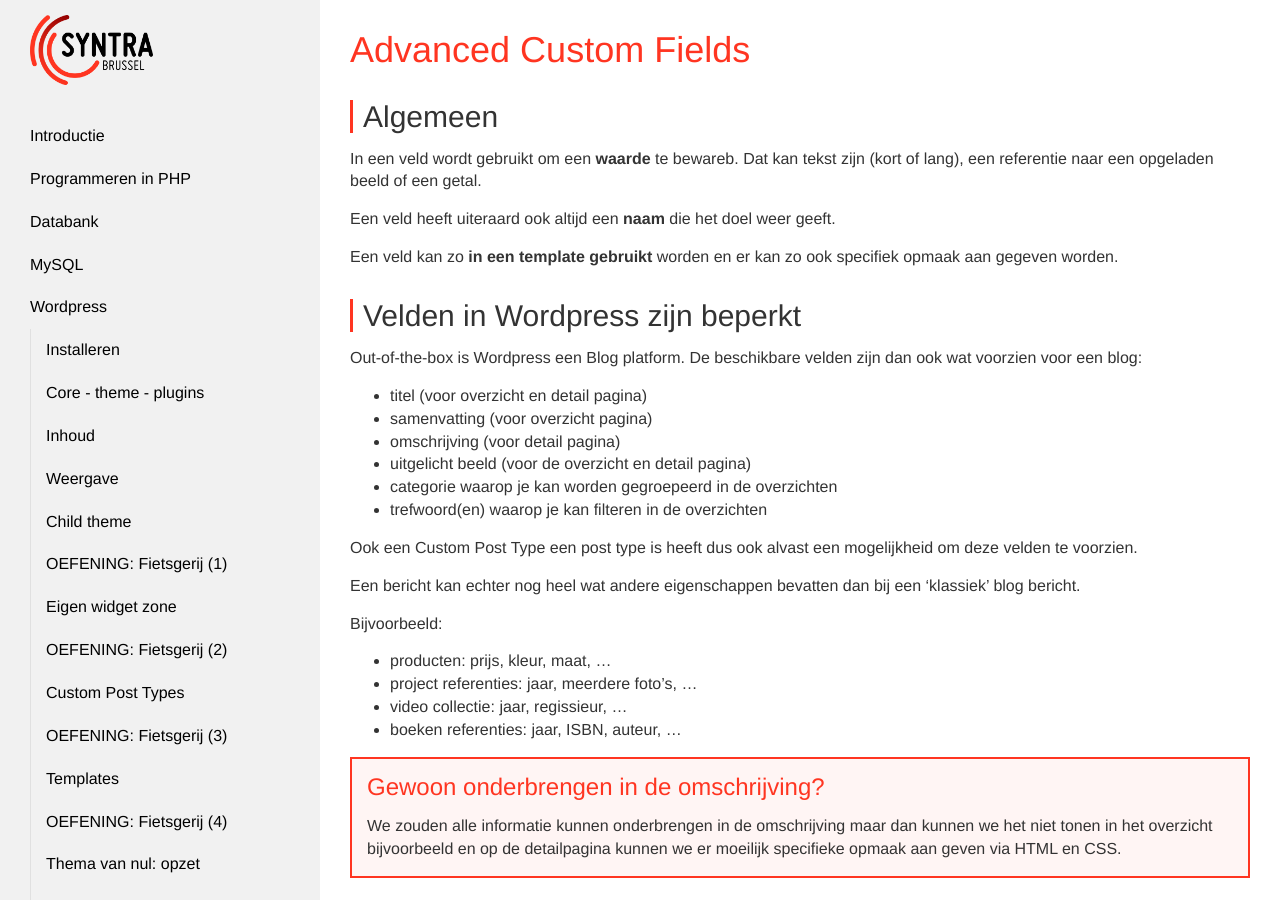
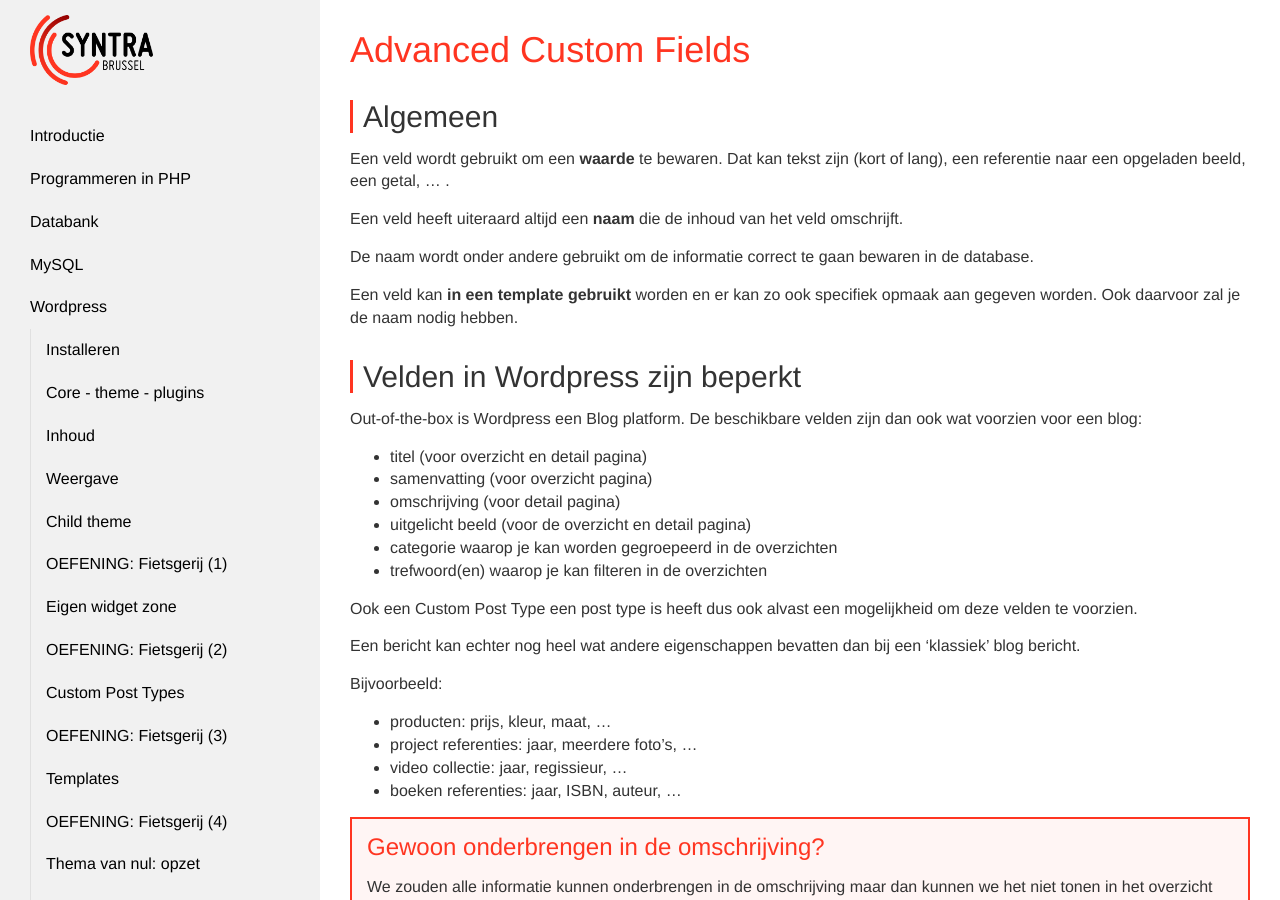
Before and after one commit to Syntra-Brussel/dynamische-webtechnieken, a Jekyll site: the page built from wordpress/acf.md, in a window 1280 px wide and 900 px high. Built offline with Jekyll 4.4.1, drawn with Linux system fonts in a browser that asks for light colours; nearby versions of some CDN libraries; a script that is not in the unit is left out.

Commit message:
Update acf.md

```diff
--- a/wordpress/acf.md
+++ b/wordpress/acf.md
@@ -10,11 +10,13 @@
 
 ## Algemeen
 
-In een veld wordt gebruikt om een <strong>waarde</strong> te bewareb. Dat kan tekst zijn (kort of lang), een referentie naar een opgeladen beeld of een getal.
+Een veld wordt gebruikt om een <strong>waarde</strong> te bewaren. Dat kan tekst zijn (kort of lang), een referentie naar een opgeladen beeld, een getal, ... .
 
-Een veld heeft uiteraard ook altijd een <strong>naam</strong> die het doel weer geeft.
+Een veld heeft uiteraard altijd een <strong>naam</strong> die de inhoud van het veld omschrijft.
 
-Een veld kan zo <strong>in een template gebruikt</strong> worden en er kan zo ook specifiek opmaak aan gegeven worden.
+De naam wordt onder andere gebruikt om de informatie correct te gaan bewaren in de database.
+
+Een veld kan <strong>in een template gebruikt</strong> worden en er kan zo ook specifiek opmaak aan gegeven worden. Ook daarvoor zal je de naam nodig hebben.
 
 ## Velden in Wordpress zijn beperkt
 
```
